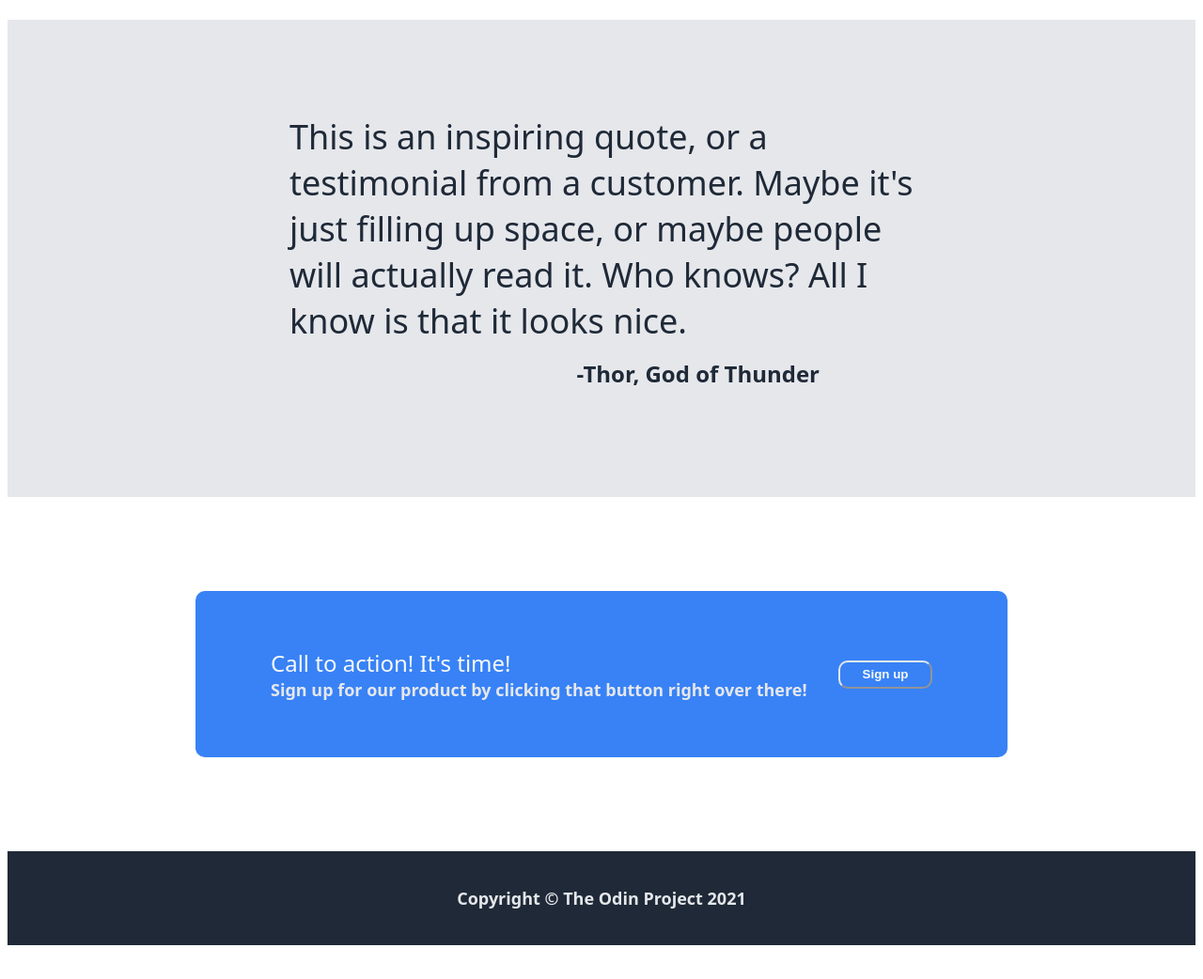
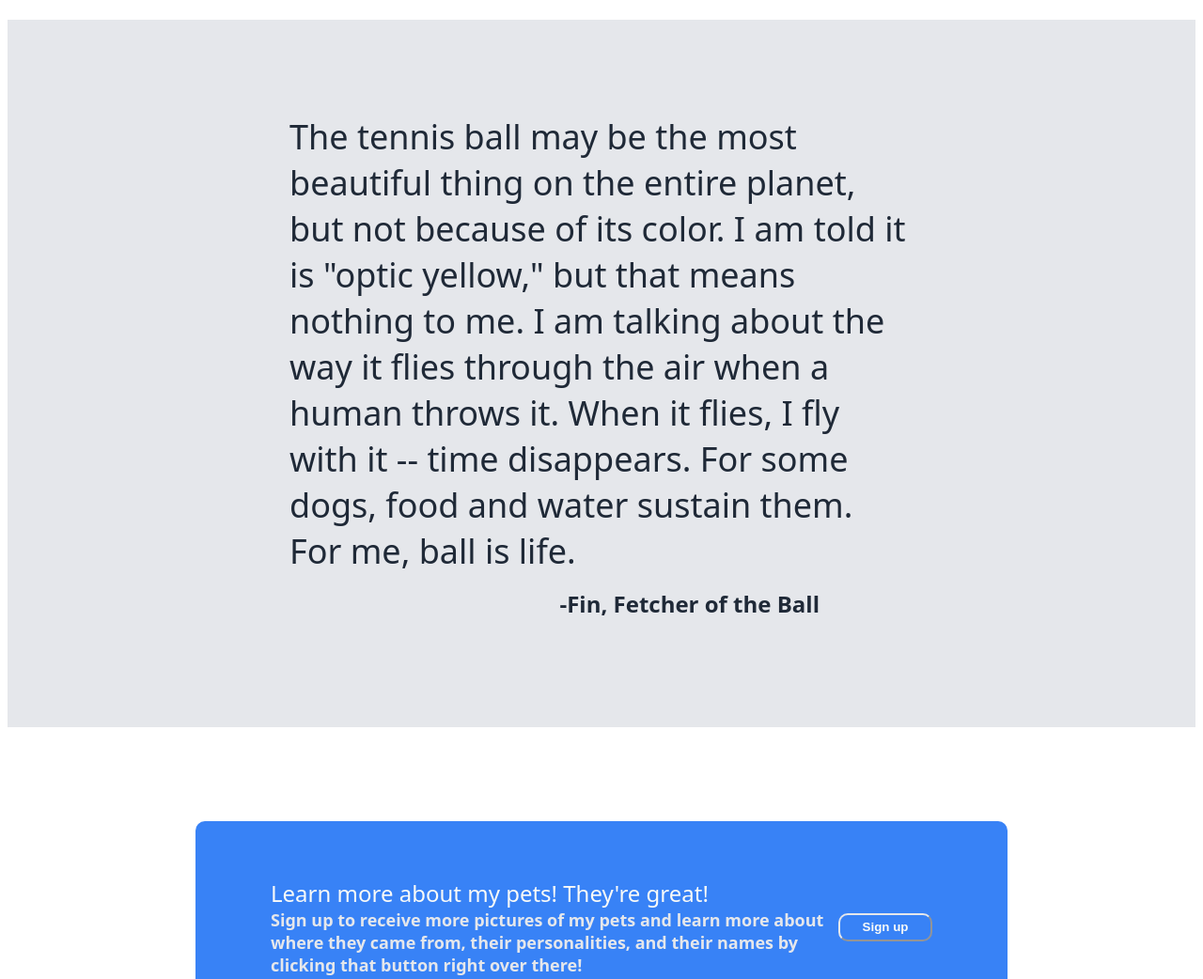
Before and after one commit to lmmercado009/odin-landing-page, a plain HTML site: page index.html in a window 1280 px wide. Shown: the part 980-2022 px from the top of the page at 94% size. Before the commit the page ends 1994 px from the top, so only its background shows below. Drawn offline with Linux system fonts and the light colour scheme.

Commit message:
Replace nice-filler and action placeholders
Change placeholder quote in nice-filler section to a quote from one of
my pets.

Change placeholder call-to-action text to actual call to action for
page visitors to sign up to learn more about my pets.

Assign min-width to signup buttons to ensure they never shrink smaller
than the text within them.

Assign max-width to signup call-to-action subtext so that it keeps a
reasonable gap from the signup button.

```diff
--- a/index.html
+++ b/index.html
@@ -59,17 +59,18 @@
         </div>
 
         <div class="nice-filler">
-            <div class="quote">This is an inspiring quote, or a testimonial from a customer. Maybe it's just filling
-                up space, or maybe people will actually read it. Who knows? All I know is that it looks nice.
+            <div class="quote">The tennis ball may be the most beautiful thing on the entire planet, but not because of its color. I am told it is "optic yellow," but that
+                means nothing to me. I am talking about the way it flies through the air when a human throws it. When it flies, I fly with it -- time disappears.
+                For some dogs, food and water sustain them. For me, ball is life.
             </div>
-            <div class="source">-Thor, God of Thunder</div>
+            <div class="source">-Fin, Fetcher of the Ball</div>
         </div>
 
         <div class="action">
             <div class="action-box smooth">
                 <div class="call-to-action">
-                    <div class="call">Call to action! It's time!</div>
-                    <div class="subtext">Sign up for our product by clicking that button right over there!</div>
+                    <div class="call">Learn more about my pets! They're great!</div>
+                    <div class="subtext">Sign up to receive more pictures of my pets and learn more about where they came from, their personalities, and their names by clicking that button right over there!</div>
                 </div>
                 <button class="signup smooth">
                     Sign up
--- a/style.css
+++ b/style.css
@@ -69,7 +69,7 @@ img {
     background-color: #3882f6;
     color: #F9FAF8;
     font-weight: 900;
-    width: 100px;
+    min-width: 100px;
     height: 30px;
     border-color: #E5E7EB;
 }
@@ -170,5 +170,9 @@ img {
 }
 
 .awesomeness .subtext {
-    width: 600px;
+    max-width: 600px;
 }
+
+.call-to-action .subtext {
+    max-width: 800px;
+}
```
